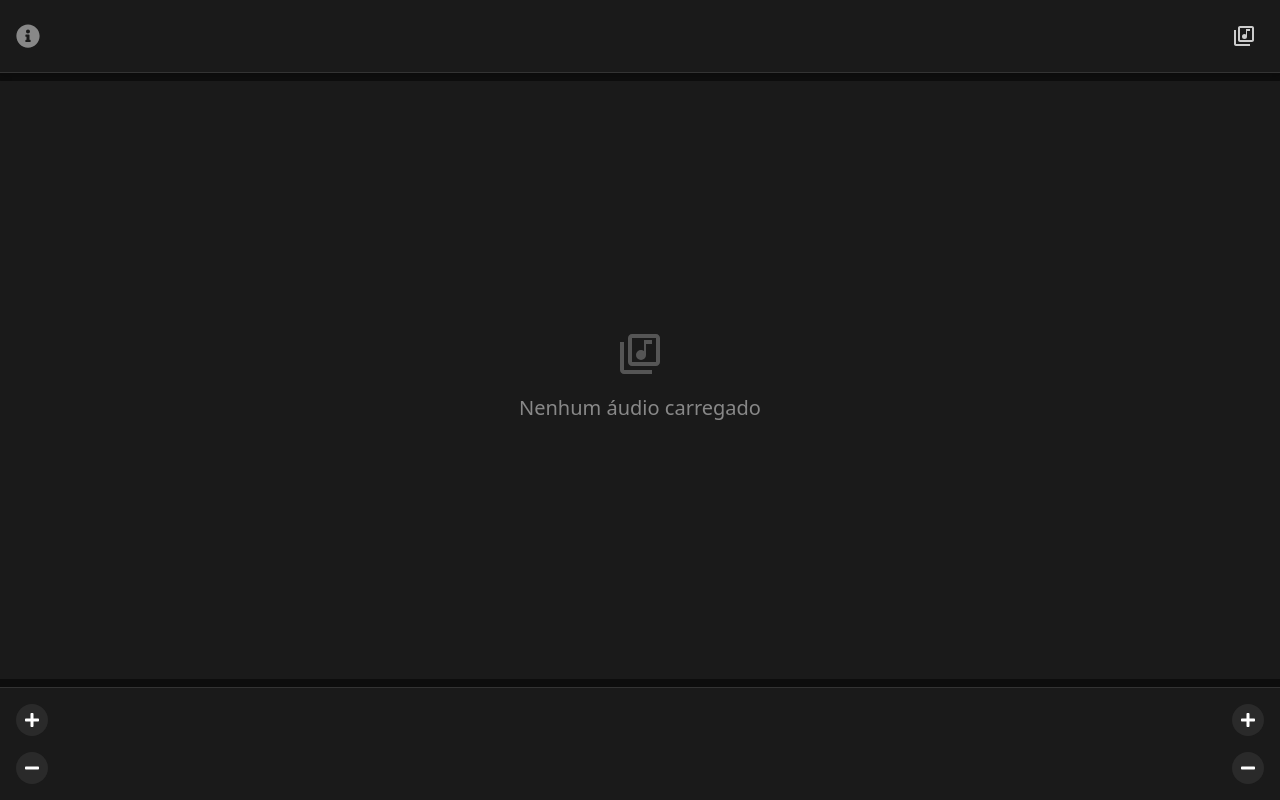
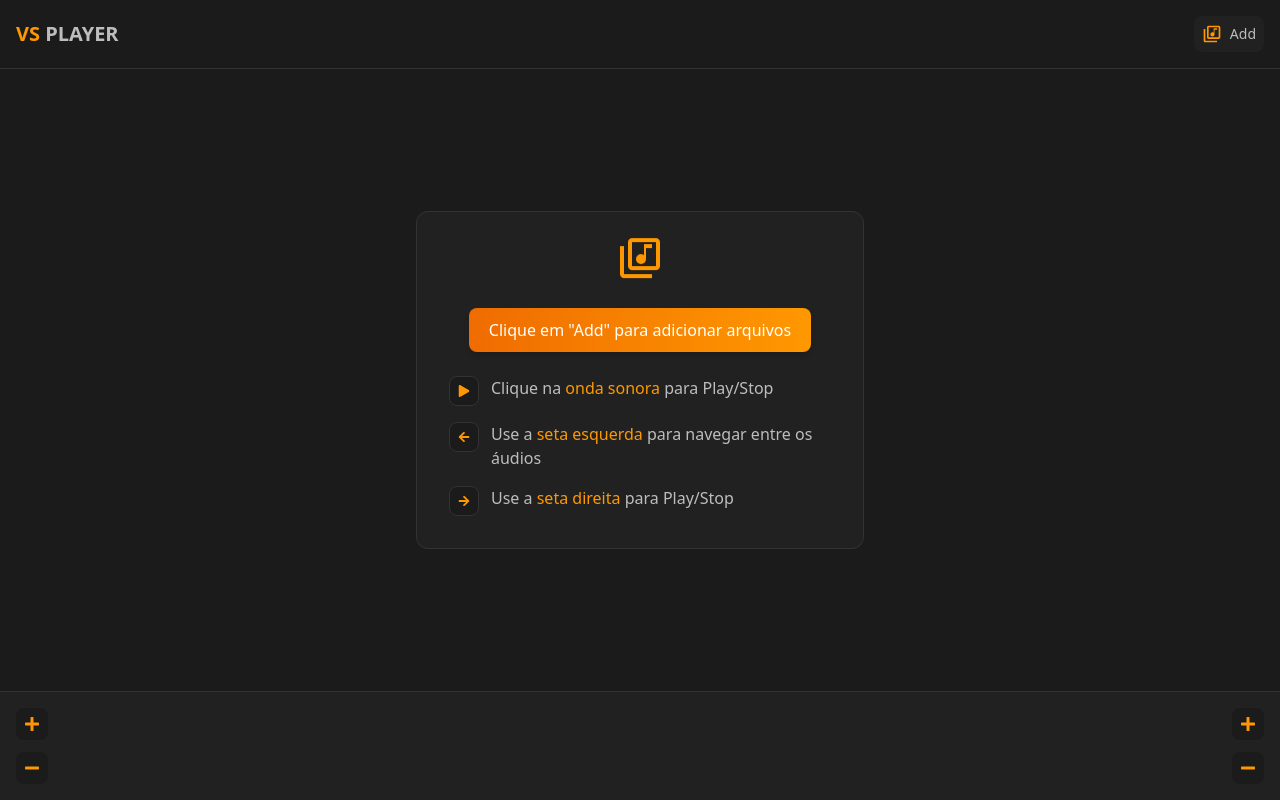
Before and after one commit to cesardmn/vsplayer, a React (Vite) app: page / in a window 1280 px wide. Built offline with nearby package versions, Linux system fonts and the light colour scheme.

Commit message:
feat: incluindo duration.

```diff
--- a/src/App.jsx
+++ b/src/App.jsx
@@ -1,13 +1,20 @@
 import { useState, useRef, useEffect, useCallback } from 'react'
 import WavesurferPlayer from '@wavesurfer/react'
 import { MdOutlineLibraryMusic } from 'react-icons/md'
-import { FaPlus, FaMinus, FaInfoCircle, FaPlay, FaPause } from 'react-icons/fa'
+import { FaPlus, FaMinus, FaArrowLeft, FaPlay, FaArrowRight } from 'react-icons/fa'
+
+const formatTime = (seconds) => {
+  if (isNaN(seconds)) return '0:00'
+  const minutes = Math.floor(seconds / 60)
+  const remainingSeconds = Math.floor(seconds % 60)
+  return `${minutes}:${remainingSeconds < 10 ? '0' : ''}${remainingSeconds}`
+}
 
 const App = () => {
   const [audioFiles, setAudioFiles] = useState([])
   const [readyCount, setReadyCount] = useState(0)
   const [selectedIndex, setSelectedIndex] = useState(0)
-  const [playingCount, setPlayingCount] = useState(0)
+  const [playingCount, setPlayingCount] = useState(1)
 
   const playersRef = useRef([])
 
@@ -30,6 +37,10 @@ const App = () => {
   const handleReady = (index, ws) => {
     playersRef.current[index] = ws
     setReadyCount((prev) => prev + 1)
+
+    ws.on('timeupdate', () => {
+      setAudioFiles((prev) => [...prev])
+    })
   }
 
   const togglePlayStop = useCallback(() => {
@@ -62,22 +73,21 @@ const App = () => {
   }, [audioFiles.length, togglePlayStop])
 
   return (
-    <div className="grid grid-rows-[auto_1fr_auto] h-dvh w-dvw bg-bk-3 text-gr-1 gap-2">
+    <div className="grid grid-rows-[auto_1fr_auto] h-dvh w-dvw bg-bk-3 text-gr-1 gap-0">
       {/* TOP BAR */}
-      <section className="bg-[#1a1a1a] p-4 flex justify-between items-center gap-4 shadow-md border-b border-[#333]">
-        <FaInfoCircle
-          size={24}
-          className="text-[#888] hover:text-white cursor-pointer"
-        />
+      <header className="bg-bk-2 p-4 flex justify-between items-center border-b border-gr-3">
+        <div className="flex items-center gap-2">
+          <h1 className="text-xl font-bold text-gr-1">
+            <span className="text-or-1">VS</span> PLAYER
+          </h1>
+        </div>
 
         <label
           htmlFor="audio-upload"
-          className="cursor-pointer p-2 rounded-full hover:bg-[#2a2a2a] transition-colors"
+          className="cursor-pointer p-2 rounded-lg bg-bk-1 hover:bg-gr-3 transition-colors flex items-center gap-2"
         >
-          <MdOutlineLibraryMusic
-            size={24}
-            className="text-[#ccc] hover:text-white"
-          />
+          <MdOutlineLibraryMusic className="text-or-1" size={20} />
+          <span className="text-gr-1 text-sm">Add</span>
         </label>
         <input
           id="audio-upload"
@@ -87,12 +97,14 @@ const App = () => {
           className="hidden"
           onChange={handleFilesChange}
         />
-      </section>
+      </header>
 
+      {/* MAIN CONTENT */}
+      <main className="flex flex-col bg-bk-2 overflow-hidden">
         {/* AUDIO LIST */}
-      <section className="bg-[#1a1a1a] overflow-y-auto p-4">
+        <section className="flex-1 overflow-y-auto p-4">
           {audioFiles.length > 0 && allReady && (
-          <div className="space-y-2">
+            <div className="space-y-3">
               <ul className="space-y-2">
                 {audioFiles.map((file, index) => {
                   const isPlaying =
@@ -100,16 +112,14 @@ const App = () => {
                   const isSelected = selectedIndex === index
 
                   let itemClass =
-                  'flex items-center p-3 rounded-lg cursor-pointer transition-all'
+                    'flex items-center p-3 rounded-lg cursor-pointer transition-all border'
                   if (isPlaying) {
                     itemClass +=
-                    ' bg-gradient-to-r from-[#f57c00] to-[#ff9800] text-white shadow-md'
+                      ' bg-gradient-to-r from-or-3 to-or-1 text-wt-1 shadow-lg border-transparent'
                   } else if (isSelected) {
-                  itemClass +=
-                    ' bg-[#2a2a2a] hover:bg-[#333] border border-[#ff9800]'
+                    itemClass += ' bg-bk-1 hover:bg-gr-3 border-or-2'
                   } else {
-                  itemClass +=
-                    ' bg-[#2a2a2a] hover:bg-[#333] border border-[#444]'
+                    itemClass += ' bg-bk-1 hover:bg-gr-3 border-gr-3'
                   }
 
                   return (
@@ -118,9 +128,21 @@ const App = () => {
                       onClick={() => setSelectedIndex(index)}
                       className={itemClass}
                     >
-                    <span className="truncate flex-1">
+                      <span className="truncate flex-1 text-gr-1">
                         {file.name.replace(/\.[^/.]+$/, '')}
                       </span>
+                      {isPlaying ? (
+                        <div className="ml-2 text-sm font-mono">
+                          {formatTime(
+                            playersRef.current[index]?.getDuration() -
+                            playersRef.current[index]?.getCurrentTime()
+                          )}
+                        </div>
+                      ) : (
+                        <div className="ml-2 text-sm font-mono text-gr-2">
+                          {formatTime(playersRef.current[index]?.getDuration())}
+                        </div>
+                      )}
                     </li>
                   )
                 })}
@@ -132,18 +154,16 @@ const App = () => {
             <div className="flex flex-col items-center justify-center h-full text-center p-6">
               <MdOutlineLibraryMusic
                 size={48}
-              className="text-[#ff9800] mb-4 animate-pulse"
+                className="text-or-1 mb-4 animate-pulse"
               />
-
-            <p className="text-[#aaa] mb-2">
-              Processando {readyCount}/{audioFiles.length} áudios...
+              <p className="text-gr-1 mb-2">
+                Processing {readyCount + 1}/{audioFiles.length} audio files...
               </p>
-
-            <div className="w-full max-w-md bg-[#333] rounded-full overflow-hidden h-4 shadow-inner">
+              <div className="w-full max-w-md bg-gr-3 rounded-full overflow-hidden h-2">
                 <div
-                className="bg-[#ff9800] h-full transition-all duration-300 ease-out"
+                  className="bg-gradient-to-r from-or-3 to-or-1 h-full transition-all duration-300 ease-out"
                   style={{
-                  width: `${(readyCount / audioFiles.length) * 100}%`,
+                    width: `${((readyCount + 1) / audioFiles.length) * 100}%`,
                   }}
                 ></div>
               </div>
@@ -152,36 +172,132 @@ const App = () => {
 
           {audioFiles.length === 0 && (
             <div className="flex flex-col items-center justify-center h-full text-center p-6">
-            <MdOutlineLibraryMusic size={48} className="text-[#555] mb-4" />
-            <h3 className="text-xl font-medium text-[#888] mb-2">
-              Nenhum áudio carregado
-            </h3>
+              <div className="bg-bk-1 p-8 rounded-xl border border-gr-3 max-w-md w-full">
+                <MdOutlineLibraryMusic
+                  size={48}
+                  className="text-or-1 mb-4 mx-auto animate-bounce"
+                  style={{ animationDuration: '2s' }}
+                />
+
+                <div className="flex justify-center mb-6">
+                  <label
+                    htmlFor="audio-upload"
+                    className="cursor-pointer bg-gradient-to-r from-or-3 to-or-1 text-wt-1 px-5 py-2.5 rounded-lg font-medium shadow-md hover:shadow-or-1/30 transition-all text-center"
+                  >
+                    Clique em "Add" para adicionar arquivos
+                  </label>
+                </div>
+
+
+                <div className="space-y-4 text-left">
+                  <div className="flex items-start gap-3">
+                    <div className="bg-bk-2 p-2 rounded-lg border border-gr-3">
+                      <FaPlay className="text-or-1 text-xs" />
+                    </div>
+                    <p className="text-gr-1 flex-1">
+                      Clique na{' '}
+                      <span className="text-or-1 font-medium">onda sonora</span>{' '}
+                      para Play/Stop
+                    </p>
+                  </div>
+
+                  <div className="flex items-start gap-3">
+                    <div className="bg-bk-2 p-2 rounded-lg border border-gr-3">
+                      <span className="text-or-1 font-mono text-xs">
+                        <FaArrowLeft />
+                      </span>
+                    </div>
+                    <p className="text-gr-1 flex-1">
+                      Use a{' '}
+                      <span className="text-or-1 font-medium">
+                        seta esquerda
+                      </span>{' '}
+                      para navegar entre os áudios
+                    </p>
+                  </div>
+
+                  <div className="flex items-start gap-3">
+                    <div className="bg-bk-2 p-2 rounded-lg border border-gr-3">
+                      <span className="text-or-1 font-mono text-xs">
+                        <FaArrowRight />
+                      </span>
+                    </div>
+                    <p className="text-gr-1 flex-1">
+                      Use a{' '}
+                      <span className="text-or-1 font-medium">
+                        seta direita
+                      </span>{' '}
+                      para Play/Stop
+                    </p>
+                  </div>
+                </div>
+              </div>
             </div>
           )}
         </section>
 
-      {/* PLAYER + CONTROLES */}
-      <section className="bg-[#1a1a1a] grid grid-cols-[auto_1fr_auto] gap-4 px-4 py-4 border-t border-[#333]">
+        {/* PLAYER CONTROLS */}
+        <section className="bg-bk-1 px-4 py-4 border-t border-gr-3 space-y-3">
+          {/* AUDIO INFO */}
+          {allReady && (
+            <div
+              className={`flex items-center p-3 rounded-lg transition-all ${isAnyPlaying
+                ? 'bg-gradient-to-r from-or-3 to-or-1 text-wt-1'
+                : 'bg-bk-2 border border-or-2'
+                }`}
+            >
+              <span className="truncate flex-1 text-base font-medium">
+                {audioFiles[
+                  isAnyPlaying
+                    ? audioFiles.findIndex((_, i) =>
+                      playersRef.current[i]?.isPlaying?.()
+                    )
+                    : selectedIndex
+                ]?.name.replace(/\.[^/.]+$/, '')}
+              </span>
+
+              {isAnyPlaying ? (
+                <div className="ml-2 text-sm font-mono">
+                  {formatTime(
+                    playersRef.current[
+                      audioFiles.findIndex((_, i) =>
+                        playersRef.current[i]?.isPlaying?.()
+                      )
+                    ]?.getDuration() -
+                    playersRef.current[
+                      audioFiles.findIndex((_, i) =>
+                        playersRef.current[i]?.isPlaying?.()
+                      )
+                    ]?.getCurrentTime()
+                  )}
+                </div>
+              ) : (
+                <div className="ml-2 text-sm font-mono text-gr-2">
+                  {formatTime(playersRef.current[selectedIndex]?.getDuration())}
+                </div>
+              )}
+            </div>
+          )}
+
+          {/* WAVEFORM CONTAINER */}
+          <div className="grid grid-cols-[auto_1fr_auto] gap-4 items-center">
             {/* LEFT VOLUME */}
-        <div className="flex flex-col gap-4 items-center justify-center">
-          <button className="p-2 rounded-full bg-[#2a2a2a] hover:bg-[#3a3a3a] transition-colors">
-            <FaPlus className="text-white" />
+            <div className="flex flex-col gap-3 items-center justify-center">
+              <button className="p-2 rounded-lg bg-bk-2 hover:bg-gr-3 transition-colors text-or-1 hover:text-or-2">
+                <FaPlus size={16} />
               </button>
-          <button className="p-2 rounded-full bg-[#2a2a2a] hover:bg-[#3a3a3a] transition-colors">
-            <FaMinus className="text-white" />
+              <button className="p-2 rounded-lg bg-bk-2 hover:bg-gr-3 transition-colors text-or-1 hover:text-or-2">
+                <FaMinus size={16} />
               </button>
             </div>
 
             {/* WAVEFORM DISPLAY */}
-        <div
-          className="w-full flex flex-col gap-2 overflow-x-auto"
-          onClick={togglePlayStop}
-        >
+            <div className="w-full overflow-x-auto" onClick={togglePlayStop}>
               {audioFiles.map((file, index) => (
                 <div
                   key={index}
                   hidden={selectedIndex !== index || !allReady}
-              className="bg-[#2a2a2a] rounded-lg p-3 shadow-sm"
+                  className="bg-bk-2 rounded-lg p-3 border border-gr-3"
                 >
                   <WavesurferPlayer
                     height={50}
@@ -190,6 +306,7 @@ const App = () => {
                     progressColor="#f57c00"
                     cursorColor="#ededed"
                     splitChannels={true}
+                    color-wt-1
                     responsive={false}
                     interact={false}
                     autoScroll={true}
@@ -203,15 +320,17 @@ const App = () => {
             </div>
 
             {/* RIGHT VOLUME */}
-        <div className="flex flex-col gap-4 items-center justify-center">
-          <button className="p-2 rounded-full bg-[#2a2a2a] hover:bg-[#3a3a3a] transition-colors">
-            <FaPlus className="text-white" />
+            <div className="flex flex-col gap-3 items-center justify-center">
+              <button className="p-2 rounded-lg bg-bk-2 hover:bg-gr-3 transition-colors text-or-1 hover:text-or-2">
+                <FaPlus size={16} />
               </button>
-          <button className="p-2 rounded-full bg-[#2a2a2a] hover:bg-[#3a3a3a] transition-colors">
-            <FaMinus className="text-white" />
+              <button className="p-2 rounded-lg bg-bk-2 hover:bg-gr-3 transition-colors text-or-1 hover:text-or-2">
+                <FaMinus size={16} />
               </button>
             </div>
+          </div>
         </section>
+      </main>
     </div>
   )
 }
```
Lines whose indentation alone changed are shown as unchanged.
